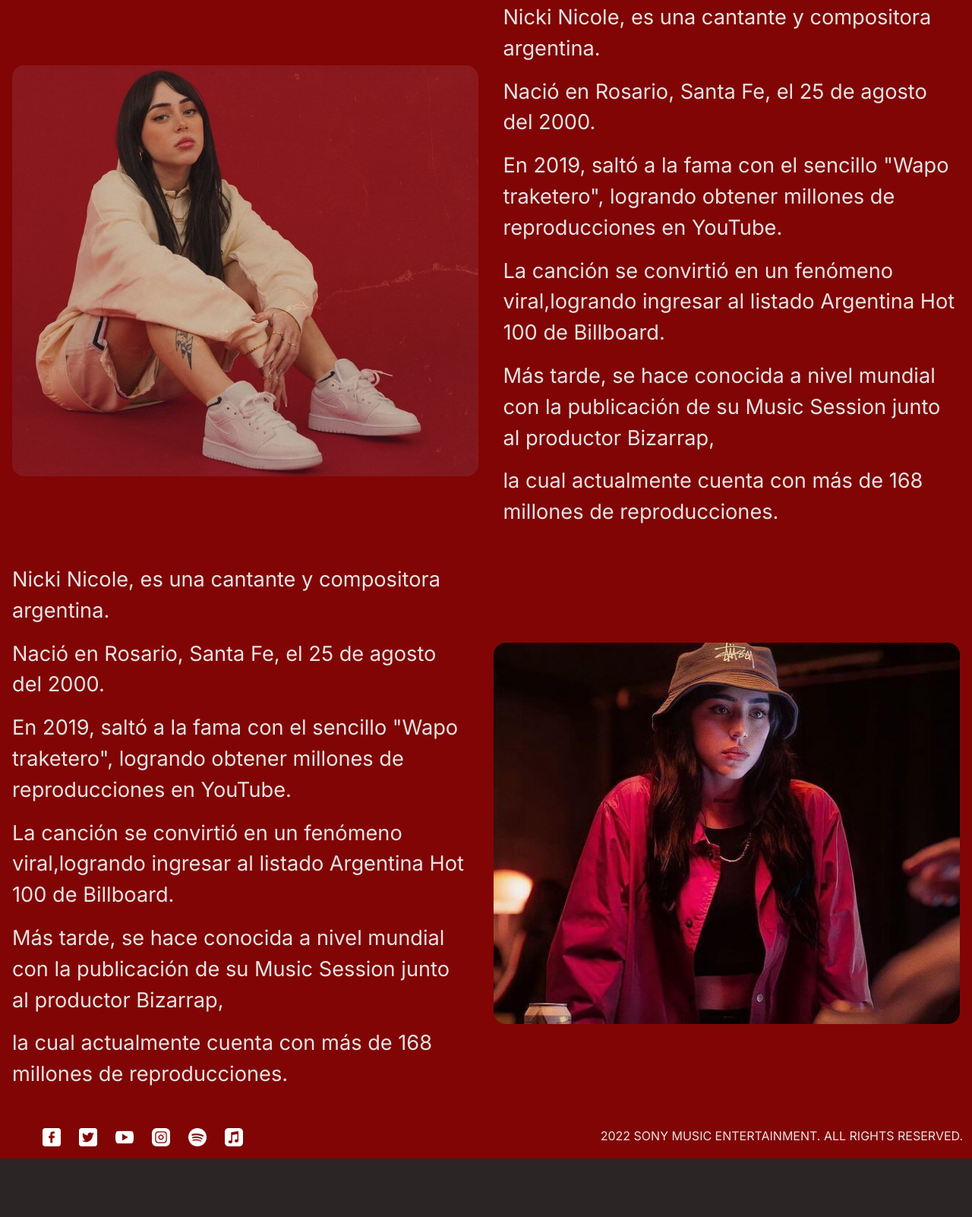
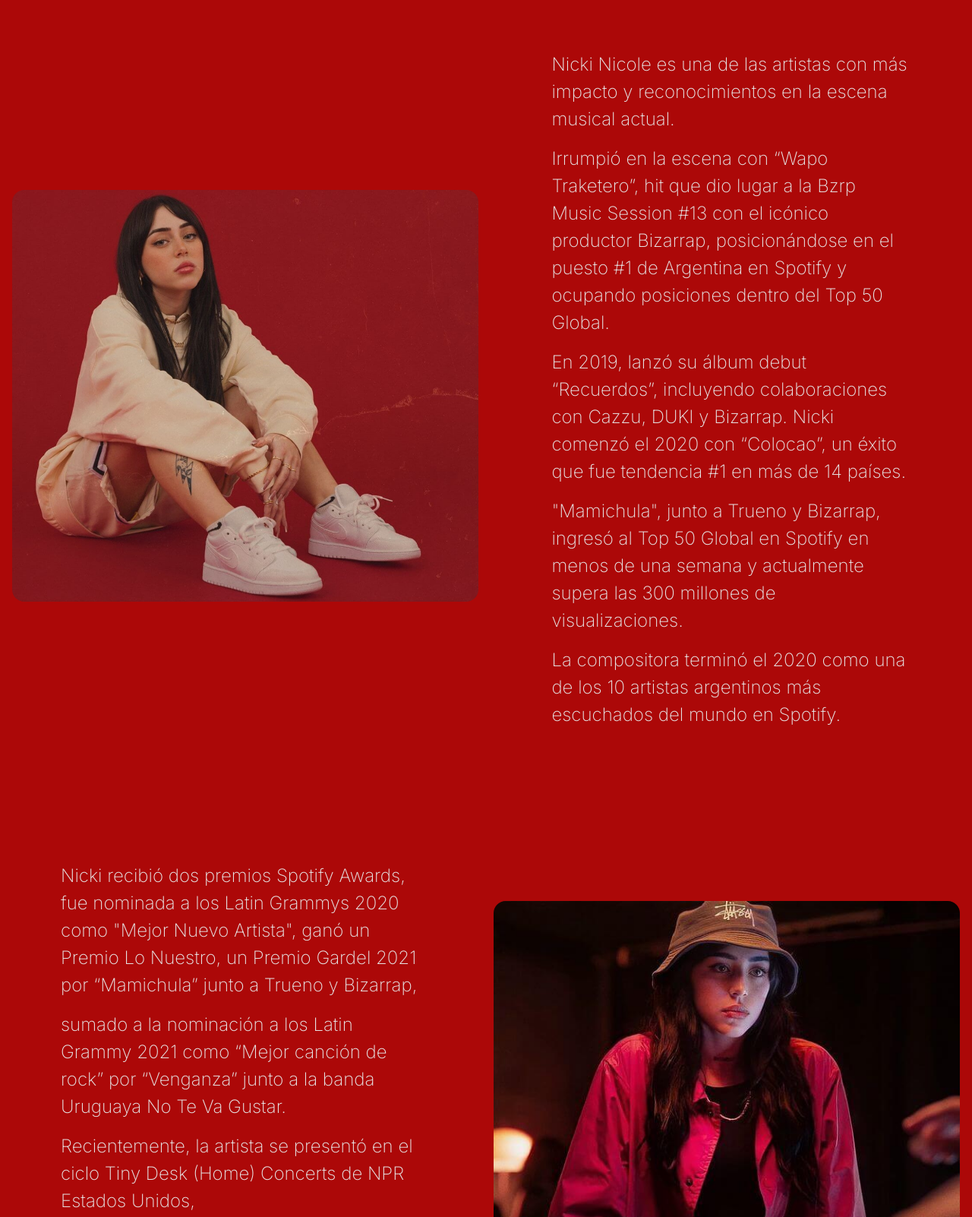
Before and after one commit to YairTurco/nickinicolecoderhouse, a website: page pages/bio.html in a window 1280 px wide. Shown: the part 95-1697 px from the top of the page at 76% size. Before the commit the page ends 1620 px from the top, so only its background shows below. Drawn offline with nearby package versions, Linux system fonts and the light colour scheme.

Commit message:
add animations - fix bio

```diff
--- a/pages/bio.html
+++ b/pages/bio.html
@@ -8,7 +8,7 @@
     <meta name="keywords" content="Nicki, Nicole, Biography, sobre ella, quien es, información">
     <link rel="preconnect" href="https://fonts.googleapis.com">
     <link rel="preconnect" href="https://fonts.gstatic.com" crossorigin>
-    <link href="https://fonts.googleapis.com/css2?family=Inter:wght@400;700&display=swap" rel="stylesheet">
+    <link href="https://fonts.googleapis.com/css2?family=Inter:wght@200;400;700&display=swap" rel="stylesheet">
     <link href="https://cdn.jsdelivr.net/npm/bootstrap@5.2.0-beta1/dist/css/bootstrap.min.css" rel="stylesheet" integrity="sha384-0evHe/X+R7YkIZDRvuzKMRqM+OrBnVFBL6DOitfPri4tjfHxaWutUpFmBp4vmVor" crossorigin="anonymous">
     <link rel="stylesheet" href="../css/styles.css">
     <title>Bio</title>
@@ -45,16 +45,15 @@
         <div class="bio">
 
             <div class="bio__photo">
-                <img class="bio__img" src="../resources/nicki-nicole5.jpg" alt="">
+                <img class="bio__img" src="../resources/nicki-nicole5.jpg" alt="nicki-biograph">
             </div>
 
             <div class="bio__text">
-                <p>Nicki Nicole, es una cantante y compositora argentina.</p>
-                <p>Nació en Rosario, Santa Fe, el 25 de agosto del 2000.</p>
-                <p>En 2019, saltó a la fama con el sencillo "Wapo traketero", logrando obtener millones de reproducciones en YouTube.</p>
-                <p>La canción se convirtió en un fenómeno viral,logrando ingresar al listado Argentina Hot 100 de Billboard.</p>
-                <p>Más tarde, se hace conocida a nivel mundial con la publicación de su Music Session junto al productor Bizarrap,</p>
-                <p>la cual actualmente cuenta con más de 168 millones de reproducciones.</p>
+                <p>Nicki Nicole es una de las artistas con más impacto y reconocimientos en la escena musical actual.</p>
+                <p>Irrumpió en la escena con “Wapo Traketero”, hit que dio lugar a la Bzrp Music Session #13 con el icónico productor Bizarrap, posicionándose en el puesto #1 de Argentina en Spotify y ocupando posiciones dentro del Top 50 Global.</p>
+                <p>En 2019, lanzó su álbum debut “Recuerdos”, incluyendo colaboraciones con Cazzu, DUKI y Bizarrap. Nicki comenzó el 2020 con “Colocao”, un éxito que fue tendencia #1 en más de 14 países.</p>
+                <p>"Mamichula", junto a Trueno y Bizarrap, ingresó al Top 50 Global en Spotify en menos de una semana y actualmente supera las 300 millones de visualizaciones.</p>
+                <p>La compositora terminó el 2020 como una de los 10 artistas argentinos más escuchados del mundo en Spotify.</p>
             </div>
 
         </div>
@@ -62,16 +61,14 @@
         <div class="bio">
 
             <div class="bio__text">
-                <p>Nicki Nicole, es una cantante y compositora argentina.</p>
-                <p>Nació en Rosario, Santa Fe, el 25 de agosto del 2000.</p>
-                <p>En 2019, saltó a la fama con el sencillo "Wapo traketero", logrando obtener millones de reproducciones en YouTube.</p>
-                <p>La canción se convirtió en un fenómeno viral,logrando ingresar al listado Argentina Hot 100 de Billboard.</p>
-                <p>Más tarde, se hace conocida a nivel mundial con la publicación de su Music Session junto al productor Bizarrap,</p>
-                <p>la cual actualmente cuenta con más de 168 millones de reproducciones.</p>
+                <p>Nicki recibió dos premios Spotify Awards, fue nominada a los Latin Grammys 2020 como "Mejor Nuevo Artista", ganó un Premio Lo Nuestro, un Premio Gardel 2021 por “Mamichula” junto a Trueno y Bizarrap,</p>
+                <p>sumado a la nominación a los Latin Grammy 2021 como “Mejor canción de rock” por “Venganza” junto a la banda Uruguaya No Te Va Gustar.</p>
+                <p>Recientemente, la artista se presentó en el ciclo Tiny Desk (Home) Concerts de NPR Estados Unidos,</p>
+                <p>presentando algunas canciones como adelanto de su segundo álbum “Parte de Mí”.</p>
             </div>
 
             <div class="bio__photo">
-                <img class="bio__img" src="../resources/nicki-nicole2.jpg" alt="">
+                <img class="bio__img" src="../resources/nicki-nicole2.jpg" alt="nicki-biograph">
             </div>
 
         </div>
--- a/scss/_footer.scss
+++ b/scss/_footer.scss
@@ -1,6 +1,6 @@
 
 footer {
-background-color: $background;
+background-color: $background2;
 padding-top: 1rem;
     .social__media {
 
--- a/scss/_variables.scss
+++ b/scss/_variables.scss
@@ -1,7 +1,9 @@
 
-$background: rgb(129,5,5);
+$background: rgb(172, 8, 8);
+$background2: rgb(143, 7, 7);
 $textos: rgb(230, 227, 227);
 $transformaciones: rgb(230, 227, 227);
 $fechacerrada: rgb(14, 13, 13);
 $recuerdos: rgb(34,117,126);
+$recuerdosshadow: rgb(25, 87, 94);
 $underbody: rgb(44, 37, 37);
--- a/scss/styles.scss
+++ b/scss/styles.scss
@@ -2,7 +2,7 @@
 @import 'variables';
 @import 'header';
 @import 'footer';
-@import 'functions';
+@import 'helpers';
 
 /* GENERALES */
 
@@ -83,7 +83,7 @@
     }
 
     .releases {
-    background-color: rgb(0, 0, 0);
+    background-color: $background;
     padding-bottom: 2rem;
         &__text {
             text-align: center;
@@ -121,6 +121,7 @@
         @include title (8rem, center);
         margin-bottom: 10rem;
         margin-top: 10rem;
+        font-weight: 700;
     }
 
     .shows {
@@ -198,7 +199,8 @@
         &__cover {
             max-width: 100vw;
             margin-bottom: 2rem;
-        }
+            box-shadow: 0rem 0rem 1rem 1rem $background2;
+            }
     }
 
 
@@ -215,6 +217,7 @@
         &__cover {
             max-width: 100vw;
             margin-bottom: 2rem;
+            box-shadow: 0rem 0rem 1rem 1rem $recuerdosshadow;
         }
     }
 
@@ -226,6 +229,7 @@
         grid-template-rows: 28rem 28rem 28rem 28rem 28rem;
         gap: 0.5rem;
         margin: 0rem 0.5rem;
+        padding-bottom: 1rem;
         &__item {
             border: 2px solid rgb(14, 13, 13);
         }
@@ -334,8 +338,9 @@
             display: flex;
             flex-direction: column;
             justify-content: center;
-            margin: 1rem;
-            font-size: 1.7rem;
+            margin: 5rem;
+            font-size: 1.5rem;
+            font-weight: 200;
         }
     }
 
```
Also changed, not shown: index.html (+12 -7 lines), pages/contact.html (+2 -2 lines), pages/gallery.html (+1 -1 lines), pages/music.html (+1 -1 lines), css/styles.css, scss/_helpers.scss (renamed from scss/_functions.scss).
